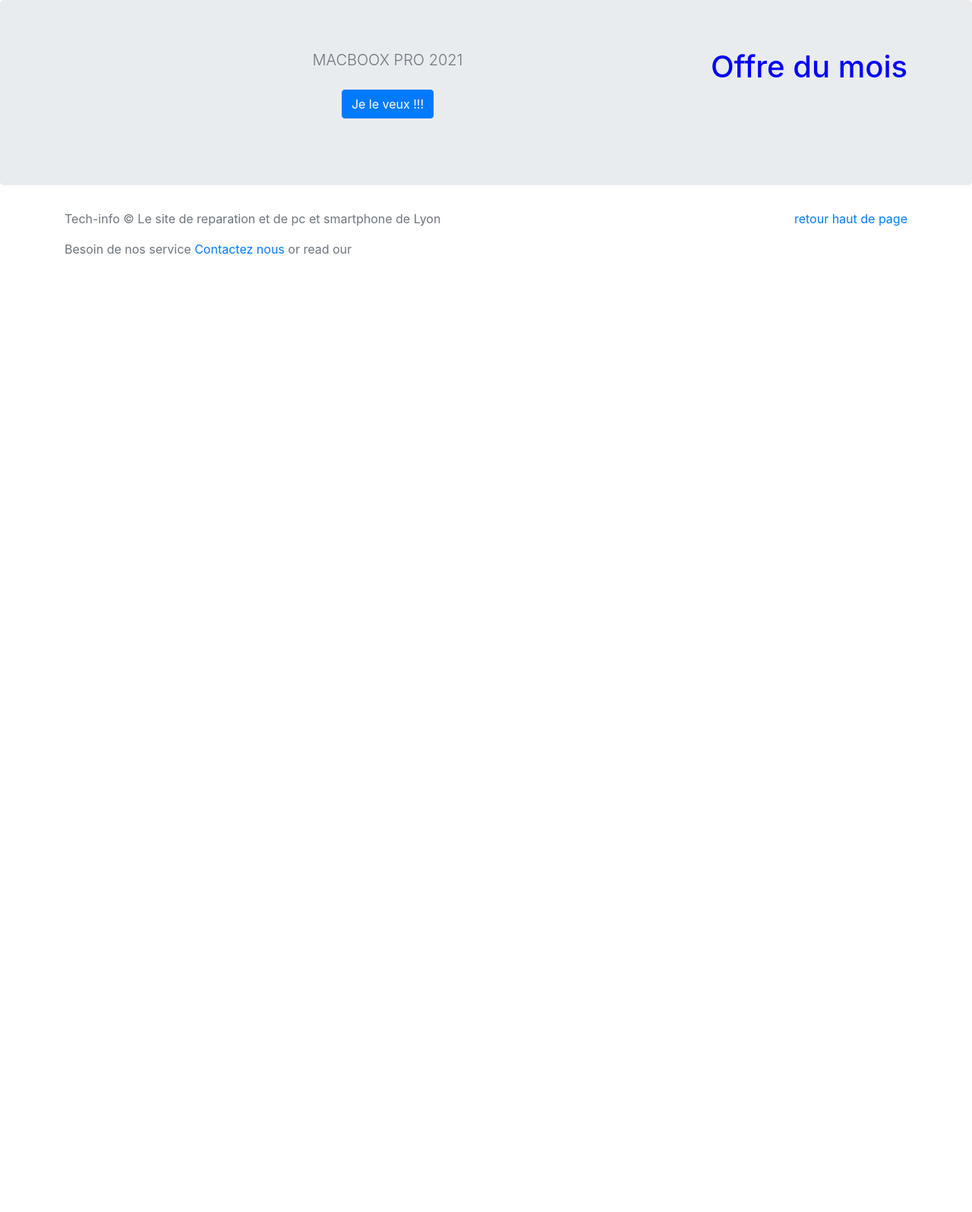
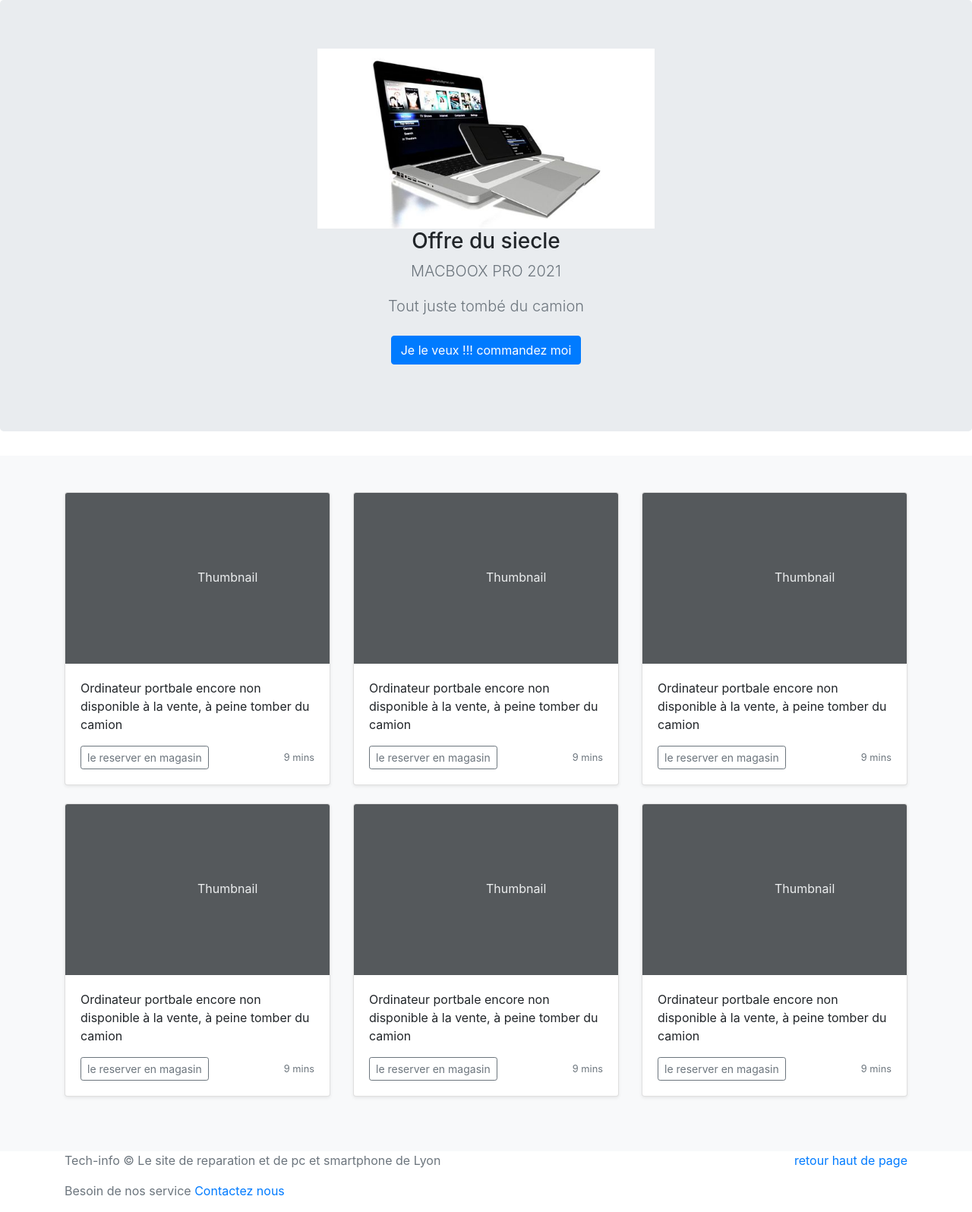
Before and after one commit to Dadid06/Tech-Info, a PHP site: page / in a window 1280 px wide. Shown: the part 172-1768 px from the top of the page at 76% size. Before the commit the page ends 507 px from the top, so only its background shows below. Run offline with PHP 8.4, Linux system fonts and the light colour scheme; some libraries are stand-ins or nearby versions.

Commit message:
added file main.php

```diff
--- a/footer.php
+++ b/footer.php
@@ -4,7 +4,7 @@
       <a href="#">retour haut de page</a>
     </p>
     <p>Tech-info &copy; Le site de reparation et de pc et smartphone de Lyon</p>
-    <p>Besoin de nos service <a href="contact.php">Contactez nous</a> or read our </p>
+    <p>Besoin de nos service <a href="contact.php">Contactez nous</a> </p>
   </div>
 </footer>
 <script src="https://code.jquery.com/jquery-3.3.1.slim.min.js" integrity="sha384-q8i/X+965DzO0rT7abK41JStQIAqVgRVzpbzo5smXKp4YfRvH+8abtTE1Pi6jizo" crossorigin="anonymous"></script>
--- a/index.php
+++ b/index.php
@@ -4,11 +4,6 @@
 
 ?>
 
-<?php
-
-        include 'pub.php';
-
-?>
 
 <?php
 
--- a/main.php
+++ b/main.php
@@ -0,0 +1,110 @@
+<main role="main">
+
+<section class="jumbotron text-center">
+    <div class="container">
+    <img src="img/macbookfuturite.jpg" width="40%" height="40%" class="d-inline-block align-top" alt="Tech informatiuqe et smartphone">
+            </a>
+      <h3 class="jumbotron-heading">Offre du siecle</h3>
+      <p class="lead text-muted">MACBOOX PRO 2021</p>
+      <p class="lead text-muted">Tout juste tombé du camion</p>
+      <p>
+        <a href="#" class="btn btn-primary my-2">Je le veux !!! commandez moi</a>
+
+      </p>
+    </div>
+  </section>
+
+  <div class="album py-5 bg-light">
+    <div class="container">
+
+      <div class="row">
+        <div class="col-md-4">
+          <div class="card mb-4 shadow-sm">
+            <svg class="bd-placeholder-img card-img-top" width="100%" height="225" xmlns="http://www.w3.org/2000/svg" preserveAspectRatio="xMidYMid slice" focusable="false" role="img" aria-label="Placeholder: Thumbnail"><title>Ordi momo</title><rect width="100%" height="100%" fill="#55595c"/><text x="50%" y="50%" fill="#eceeef" dy=".3em">Thumbnail</text></svg>
+            <div class="card-body">
+              <p class="card-text">Ordinateur portbale encore non disponible à la vente, à peine tomber du camion</p>
+              <div class="d-flex justify-content-between align-items-center">
+                <div class="btn-group">
+                  <button type="button" class="btn btn-sm btn-outline-secondary">le reserver en magasin</button>
+
+                </div>
+                <small class="text-muted">9 mins</small>
+              </div>
+            </div>
+          </div>
+        </div>
+        <div class="col-md-4">
+          <div class="card mb-4 shadow-sm">
+            <svg class="bd-placeholder-img card-img-top" width="100%" height="225" xmlns="http://www.w3.org/2000/svg" preserveAspectRatio="xMidYMid slice" focusable="false" role="img" aria-label="Placeholder: Thumbnail"><title>Placeholder</title><rect width="100%" height="100%" fill="#55595c"/><text x="50%" y="50%" fill="#eceeef" dy=".3em">Thumbnail</text></svg>
+            <div class="card-body">
+              <p class="card-text">Ordinateur portbale encore non disponible à la vente, à peine tomber du camion</p>
+              <div class="d-flex justify-content-between align-items-center">
+                <div class="btn-group">
+                <button type="button" class="btn btn-sm btn-outline-secondary">le reserver en magasin</button>
+                </div>
+                <small class="text-muted">9 mins</small>
+              </div>
+            </div>
+          </div>
+        </div>
+        <div class="col-md-4">
+          <div class="card mb-4 shadow-sm">
+            <svg class="bd-placeholder-img card-img-top" width="100%" height="225" xmlns="http://www.w3.org/2000/svg" preserveAspectRatio="xMidYMid slice" focusable="false" role="img" aria-label="Placeholder: Thumbnail"><title>Placeholder</title><rect width="100%" height="100%" fill="#55595c"/><text x="50%" y="50%" fill="#eceeef" dy=".3em">Thumbnail</text></svg>
+            <div class="card-body">
+              <p class="card-text">Ordinateur portbale encore non disponible à la vente, à peine tomber du camion</p>
+              <div class="d-flex justify-content-between align-items-center">
+                <div class="btn-group">
+                <button type="button" class="btn btn-sm btn-outline-secondary">le reserver en magasin</button>
+                </div>
+                <small class="text-muted">9 mins</small>
+              </div>
+            </div>
+          </div>
+        </div>
+
+        <div class="col-md-4">
+          <div class="card mb-4 shadow-sm">
+            <svg class="bd-placeholder-img card-img-top" width="100%" height="225" xmlns="http://www.w3.org/2000/svg" preserveAspectRatio="xMidYMid slice" focusable="false" role="img" aria-label="Placeholder: Thumbnail"><title>Placeholder</title><rect width="100%" height="100%" fill="#55595c"/><text x="50%" y="50%" fill="#eceeef" dy=".3em">Thumbnail</text></svg>
+            <div class="card-body">
+              <p class="card-text">Ordinateur portbale encore non disponible à la vente, à peine tomber du camion</p>
+              <div class="d-flex justify-content-between align-items-center">
+                <div class="btn-group">
+                <button type="button" class="btn btn-sm btn-outline-secondary">le reserver en magasin</button>
+                </div>
+                <small class="text-muted">9 mins</small>
+              </div>
+            </div>
+          </div>
+        </div>
+        <div class="col-md-4">
+          <div class="card mb-4 shadow-sm">
+            <svg class="bd-placeholder-img card-img-top" width="100%" height="225" xmlns="http://www.w3.org/2000/svg" preserveAspectRatio="xMidYMid slice" focusable="false" role="img" aria-label="Placeholder: Thumbnail"><title>Placeholder</title><rect width="100%" height="100%" fill="#55595c"/><text x="50%" y="50%" fill="#eceeef" dy=".3em">Thumbnail</text></svg>
+            <div class="card-body">
+              <p class="card-text">Ordinateur portbale encore non disponible à la vente, à peine tomber du camion</p>
+              <div class="d-flex justify-content-between align-items-center">
+                <div class="btn-group">
+                <button type="button" class="btn btn-sm btn-outline-secondary">le reserver en magasin</button>
+                </div>
+                <small class="text-muted">9 mins</small>
+              </div>
+            </div>
+          </div>
+        </div>
+        <div class="col-md-4">
+          <div class="card mb-4 shadow-sm">
+            <svg class="bd-placeholder-img card-img-top" width="100%" height="225" xmlns="http://www.w3.org/2000/svg" preserveAspectRatio="xMidYMid slice" focusable="false" role="img" aria-label="Placeholder: Thumbnail"><title>Placeholder</title><rect width="100%" height="100%" fill="#55595c"/><text x="50%" y="50%" fill="#eceeef" dy=".3em">Thumbnail</text></svg>
+            <div class="card-body">
+              <p class="card-text">Ordinateur portbale encore non disponible à la vente, à peine tomber du camion</p>
+              <div class="d-flex justify-content-between align-items-center">
+                <div class="btn-group">
+                <button type="button" class="btn btn-sm btn-outline-secondary">le reserver en magasin</button>
+                </div>
+                <small class="text-muted">9 mins</small>
+              </div>
+            </div>
+          </div>
+        </div>
+
+
+
+</main>
```
Also changed, not shown: img/macbookfuturite.jpg (added).
